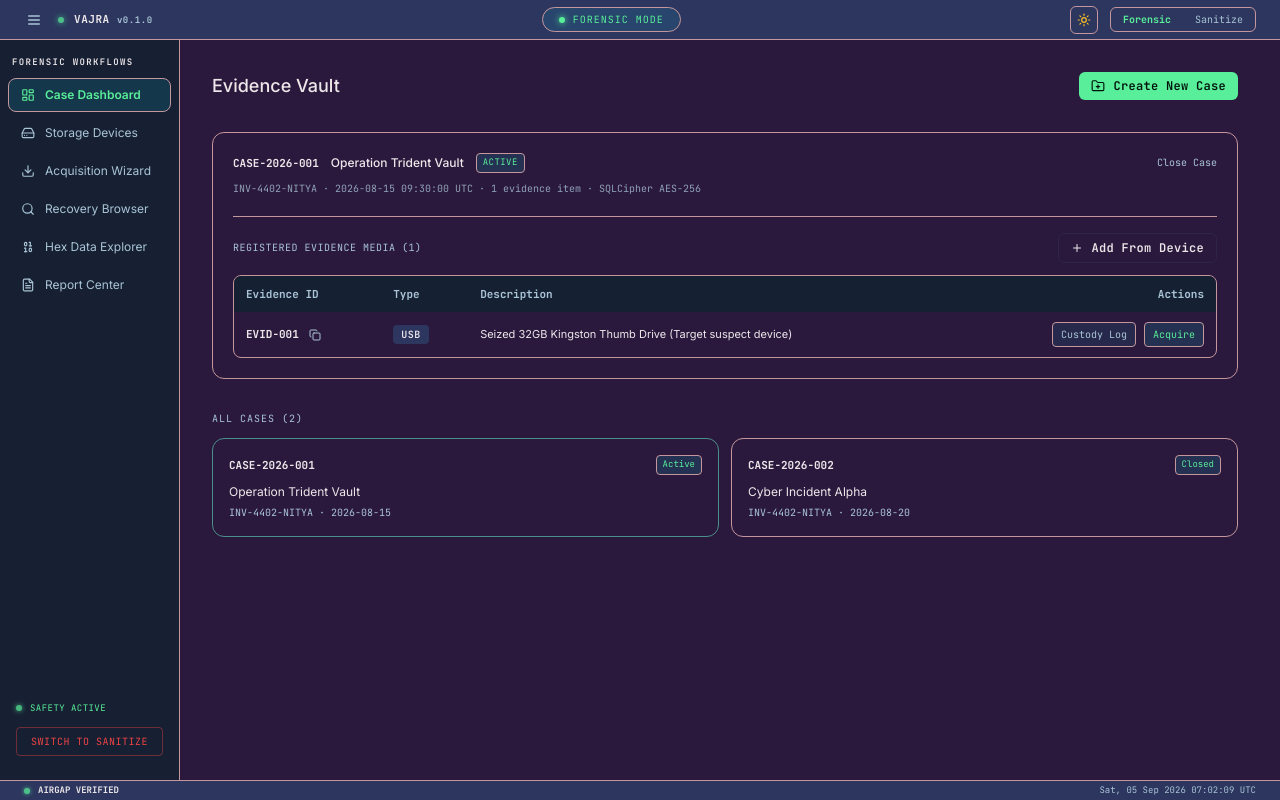
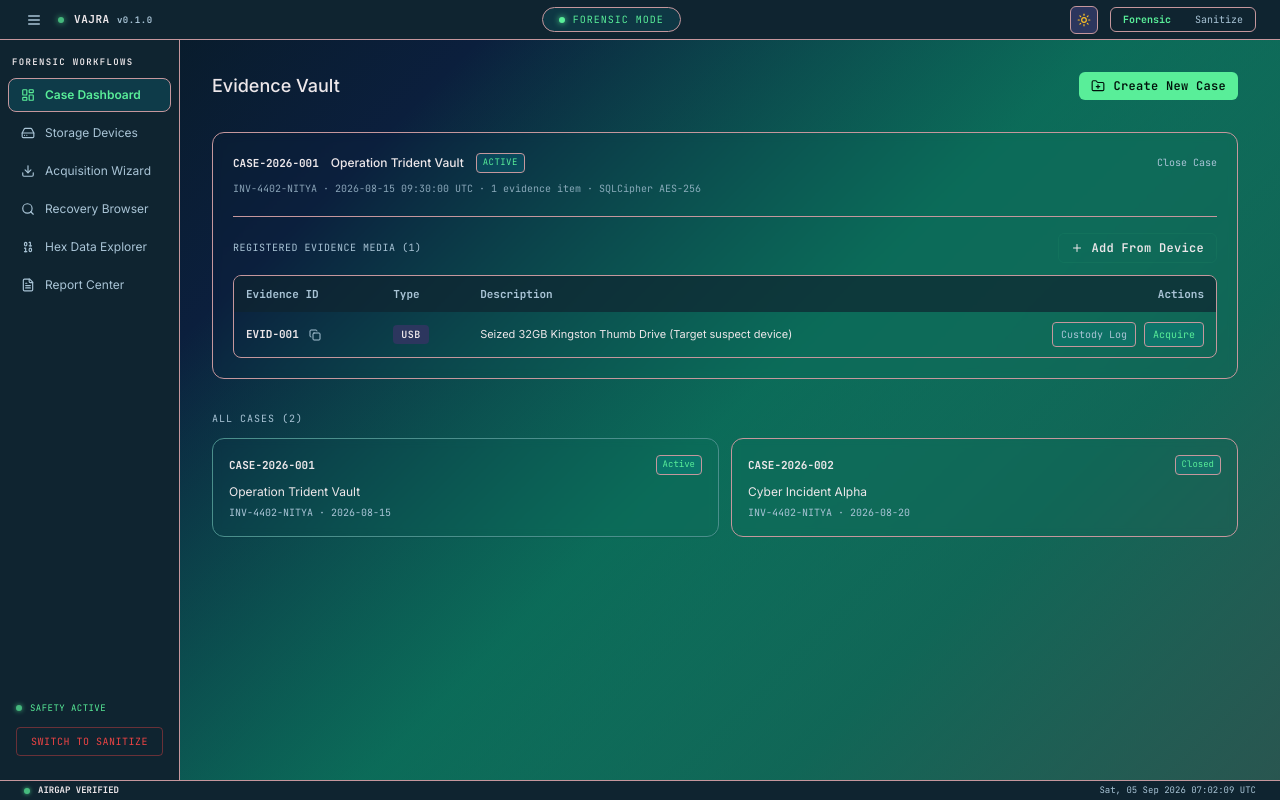
Before and after one commit to syedzahidsaleem/vajra-forensics-platform, a React (Vite) app in the folder ui/: page / in a window 1280 px wide. Built offline with nearby package versions, Linux system fonts and the light colour scheme.

Commit message:
feat(theme): apply scoped ombre diagonal gradient background to forensic dark mode

```diff
--- a/ui/src/components/layout/AppShell.tsx
+++ b/ui/src/components/layout/AppShell.tsx
@@ -28,25 +28,23 @@ export const AppShell: React.FC<{ children: React.ReactNode }> = ({ children })
   return (
     <div
       className={`w-full h-screen flex flex-col overflow-hidden relative select-none ${isForensic ? 'forensic-mode' : 'sanitize-mode'}`}
-      style={{ background: 'var(--bg)', color: 'var(--text)' }}
+      style={{ background: isForensic ? 'var(--forensic-page-bg, var(--bg))' : 'var(--bg)', color: 'var(--text)' }}
     >
       {/* Top Application Header */}
       <Header />
 
       {/* Main Container */}
       <div
-        data-mode={currentMode}
-        style={{ background: 'var(--bg)', color: 'var(--text)' }}
-        className="flex-1 flex overflow-hidden z-10 relative"
+        style={{ color: 'var(--text)' }}
+        className="flex-1 flex overflow-hidden z-10 relative bg-transparent"
       >
         {/* Left Navigation Sidebar */}
         <Sidebar />
 
         {/* Center Main Screen Viewport with centering constraint & page transitions */}
         <main
-          data-mode={currentMode}
-          style={{ background: 'var(--bg)', color: 'var(--text)', scrollbarGutter: 'stable' }}
-          className="flex-1 min-w-0 overflow-y-auto"
+          style={{ color: 'var(--text)', scrollbarGutter: 'stable' }}
+          className="flex-1 min-w-0 overflow-y-auto bg-transparent"
         >
           <div className="max-w-[1400px] w-full mx-auto px-4 sm:px-8 py-6 sm:py-8 pb-16">
             <AnimatePresence mode="wait">
--- a/ui/src/components/layout/Sidebar.tsx
+++ b/ui/src/components/layout/Sidebar.tsx
@@ -46,7 +46,7 @@ export const Sidebar: React.FC = () => {
     <aside
       className={`w-[180px] h-full flex flex-col py-4 select-none shrink-0 z-30 ${
         isForensic
-          ? 'bg-[rgba(15,36,48,0.7)] border-r border-[var(--forensic-border)]'
+          ? 'bg-[var(--forensic-navbar-bg)] border-r border-[var(--forensic-border)]'
           : 'bg-[rgba(18,2,2,0.75)] border-r border-[var(--sanitize-border)]'
       }`}
     >
--- a/ui/src/globals.css
+++ b/ui/src/globals.css
@@ -90,7 +90,30 @@
   --forensic-text-mono: var(--forensic-text-dark);
   --forensic-accent: var(--forensic-primary-text-dark);
   --forensic-border: var(--forensic-border-dark);
-  --forensic-navbar-bg: var(--forensic-surface-dark);
+  --forensic-navbar-bg: #0F2430;
+  --forensic-bg-gradient: linear-gradient(
+    135deg,
+    #071a20 0%,
+    #0b1f3d 25%,
+    #0fae87 55%,
+    #1fd9a8 75%,
+    #7be0c0 100%
+  );
+  --forensic-page-bg: linear-gradient(
+    135deg,
+    rgba(7, 26, 32, 0.25) 0%,
+    rgba(11, 31, 61, 0.3) 25%,
+    rgba(7, 26, 32, 0.45) 55%,
+    rgba(7, 26, 32, 0.6) 75%,
+    rgba(7, 26, 32, 0.7) 100%
+  ), linear-gradient(
+    135deg,
+    #071a20 0%,
+    #0b1f3d 25%,
+    #0fae87 55%,
+    #1fd9a8 75%,
+    #7be0c0 100%
+  );
 }
 
 [data-mode="forensic"][data-theme="light"],
@@ -109,6 +132,8 @@
   --forensic-accent: var(--forensic-primary-text-light);
   --forensic-border: var(--forensic-border-light);
   --forensic-navbar-bg: var(--forensic-surface-light);
+  --forensic-page-bg: var(--forensic-bg-light);
+  --forensic-bg-gradient: var(--forensic-bg-light);
 }
 
 /* Default fallback when theme is dark but mode isn't explicitly set */
@@ -120,6 +145,30 @@
   --primary-hover: var(--forensic-primary-hover-dark);
   --border: var(--forensic-border-dark);
   --primary-text: var(--forensic-primary-text-dark);
+  --forensic-navbar-bg: #0F2430;
+  --forensic-bg-gradient: linear-gradient(
+    135deg,
+    #071a20 0%,
+    #0b1f3d 25%,
+    #0fae87 55%,
+    #1fd9a8 75%,
+    #7be0c0 100%
+  );
+  --forensic-page-bg: linear-gradient(
+    135deg,
+    rgba(7, 26, 32, 0.25) 0%,
+    rgba(11, 31, 61, 0.3) 25%,
+    rgba(7, 26, 32, 0.45) 55%,
+    rgba(7, 26, 32, 0.6) 75%,
+    rgba(7, 26, 32, 0.7) 100%
+  ), linear-gradient(
+    135deg,
+    #071a20 0%,
+    #0b1f3d 25%,
+    #0fae87 55%,
+    #1fd9a8 75%,
+    #7be0c0 100%
+  );
 }
 
 :root[data-theme="light"], html[data-theme="light"] {
@@ -130,6 +179,8 @@
   --primary-hover: var(--forensic-primary-hover-light);
   --border: var(--forensic-border-light);
   --primary-text: var(--forensic-primary-text-light);
+  --forensic-page-bg: var(--forensic-bg-light);
+  --forensic-bg-gradient: var(--forensic-bg-light);
 }
 
 /* Fallback mappings for legacy color variables */
@@ -149,8 +200,9 @@
   --light-green: #59EE99;
 }
 
-/* Page wrapper element styling */
-[data-mode] {
+/* Page wrapper element styling - root html/body level */
+html[data-mode],
+body[data-mode] {
   background: var(--bg);
   color: var(--text);
   transition: background-color 0.3s ease, color 0.3s ease, border-color 0.3s ease;
--- a/ui/src/index.css
+++ b/ui/src/index.css
@@ -103,7 +103,7 @@ html, body, #root {
 
 /* Forensic Mode Scoped Layout Styling */
 .forensic-mode {
-  background: var(--bg);
+  background: var(--forensic-page-bg, var(--bg));
   color: var(--text);
 }
 
```
